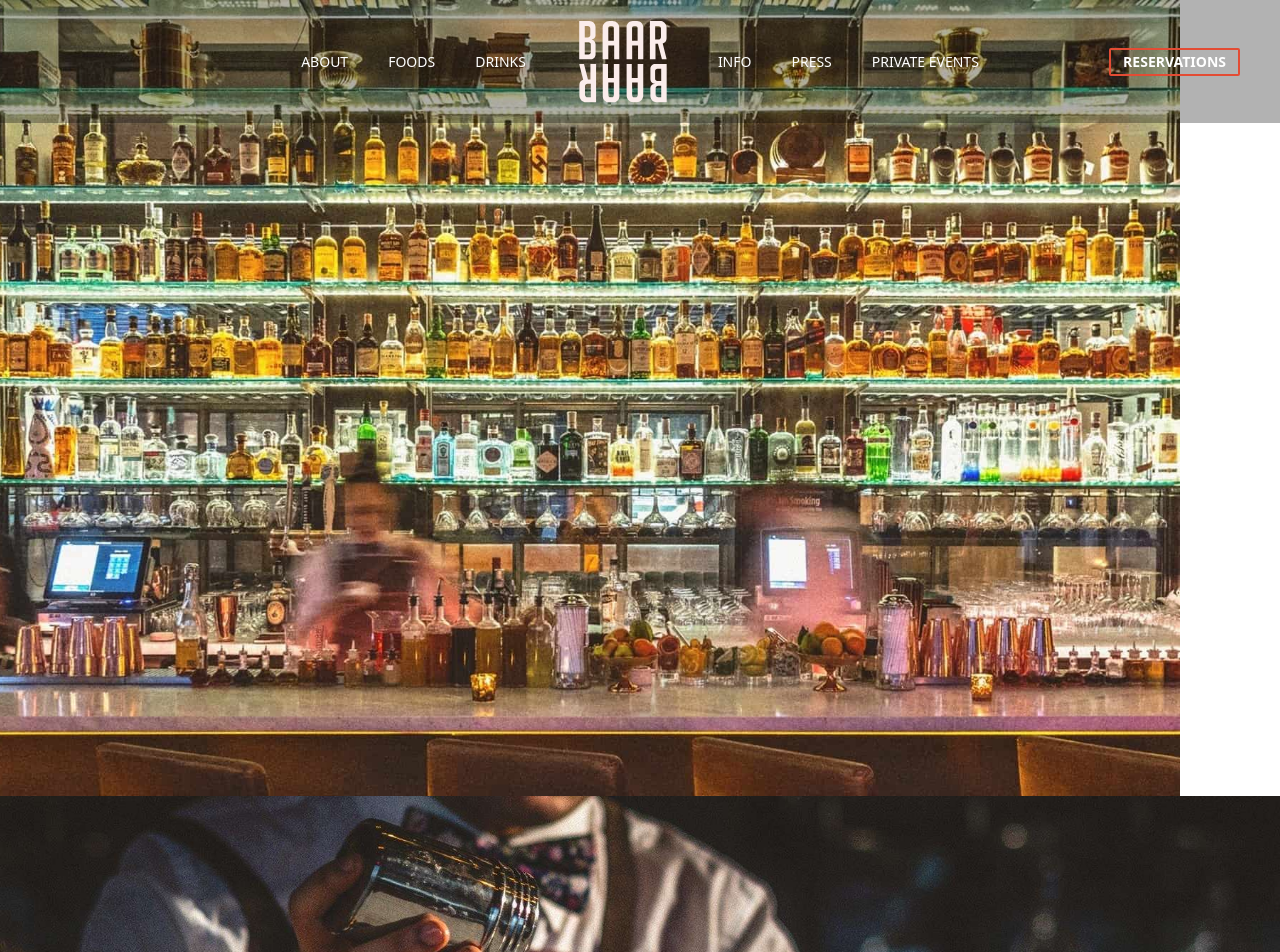
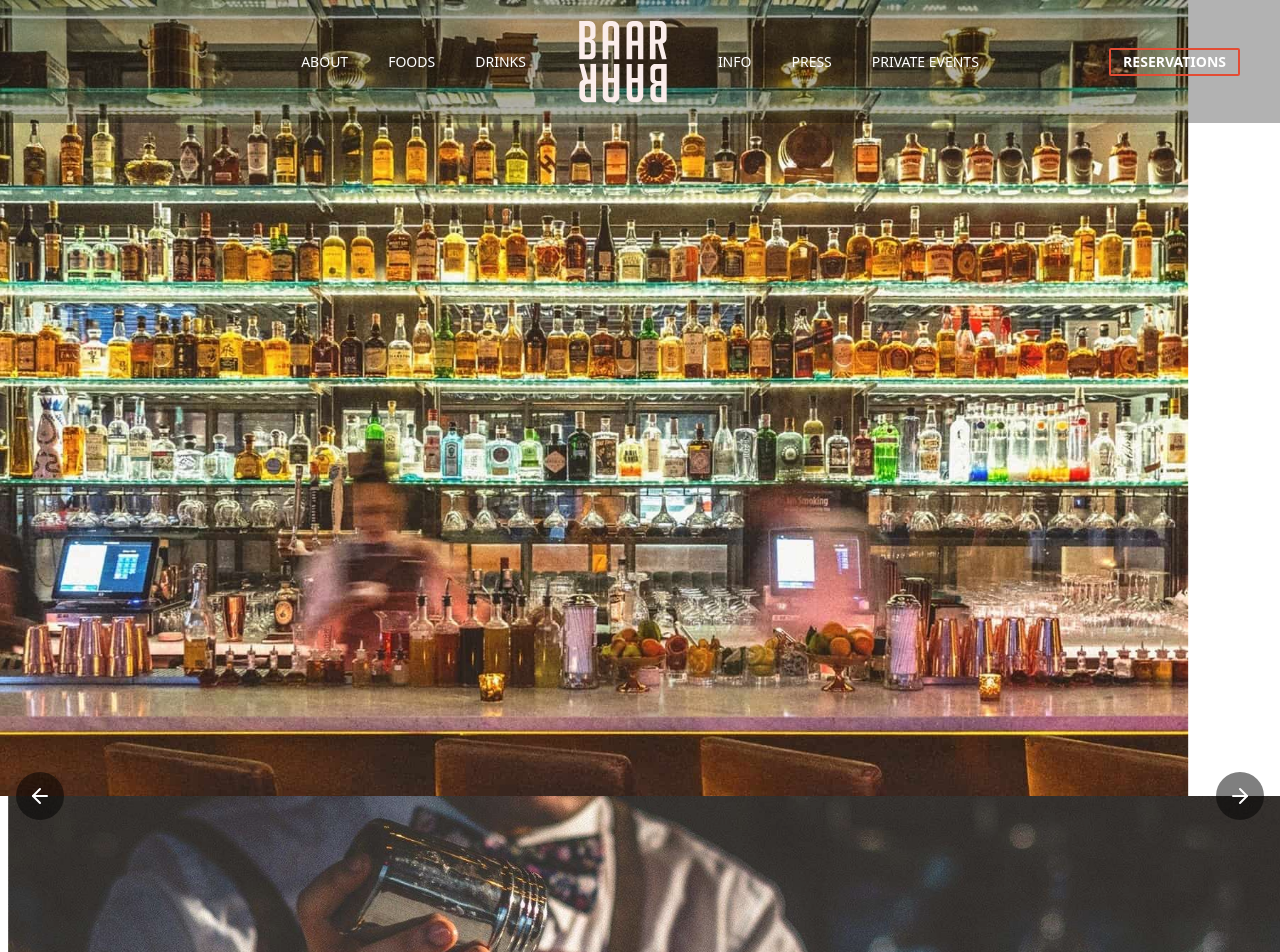
Before and after one commit to Collaborative-Open-Source-Projects/baar-baar-nyc, a Next.js app: page / in a window 1280 px wide. Shown: the top 952 px of the page. Built offline with nearby package versions, Linux system fonts and the light colour scheme.

Commit message:
update: Updated the slider controllers

```diff
--- a/components/HomeSlider.jsx
+++ b/components/HomeSlider.jsx
@@ -35,10 +35,10 @@ const HomeSlider = () => {
                     {SliderImages.slice(currentPage, currentPage + sliderPerPage).map((img, index) => (
                         <motion.div
                             key={img.image + currentPage}
-                            initial={{ opacity: 1, x: 100 }}
+                            initial={{ opacity: 0, x: 100 }}
                             animate={{ opacity: 1, x: 0 }}
                             exit={{ opacity: 1, x: -100 }}
-                            transition={{ duration: 0.6, ease: "easeIn" }}
+                            transition={{ duration: 0.6, ease: "easeInOut" }}
                         >
                             <Image src={img.image} alt={img.name} />
                         </motion.div>
@@ -46,13 +46,16 @@ const HomeSlider = () => {
                 </AnimatePresence>
 
                 <button
-                    className="absolute right-4 top-0 bottom-0 translate-y-1/2"
+                    onClick={prevSlide}
+                    className="absolute left-4 top-1/2 transform -translate-y-1/2 bg-black bg-opacity-50 p-3 rounded-full text-white"
+                >
+                    <ArrowLeft />
+                </button>
+                <button
                     onClick={nextSlide}
+                    className="absolute right-4 top-1/2 transform -translate-y-1/2 bg-black bg-opacity-50 p-3 rounded-full text-white"
                 >
                     <ArrowRight />
-                </button>
-                <button onClick={prevSlide}>
-                    <ArrowLeft />
                 </button>
             </div>
         </main>
```
